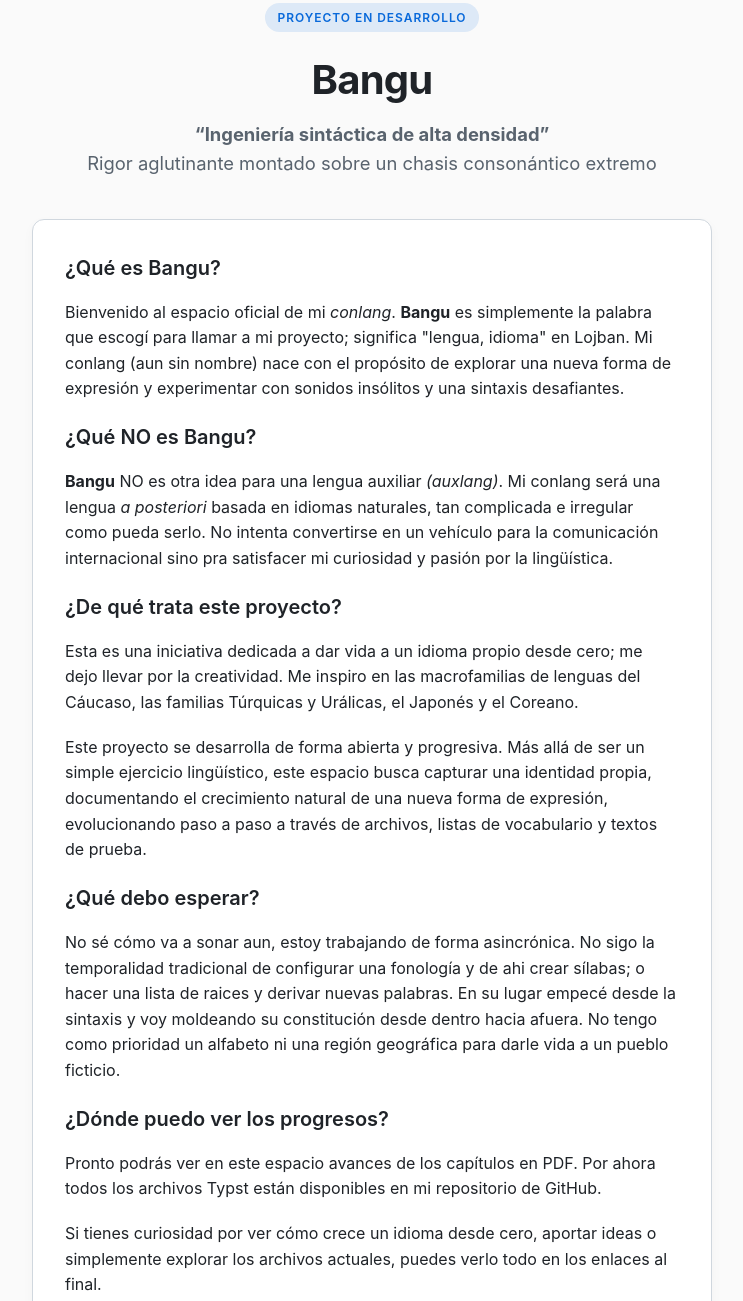
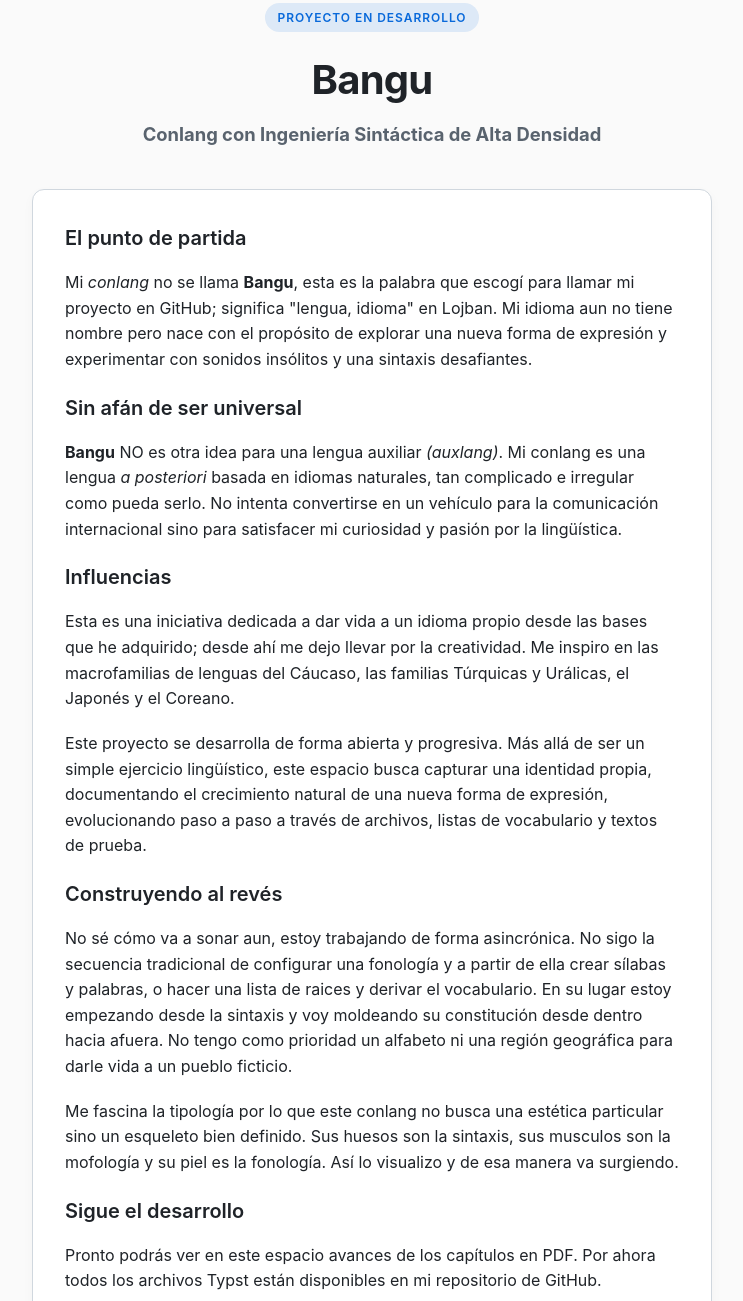
Before and after one commit to ricVento/bangu, a plain HTML site: page index.html in a window 1280 px wide. Shown: the part 29-1330 px from the top of the page, without its empty margins (268-1011 px from the left). Drawn offline with Linux system fonts and the light colour scheme.

Commit message:
chore: edita deploy readme index

```diff
--- a/index.html
+++ b/index.html
@@ -3,7 +3,7 @@
 <head>
     <meta charset="UTF-8">
     <meta name="viewport" content="width=device-width, initial-scale=1.0">
-    <title>Bangu — Proyecto de Lengua Construida</title>
+    <title>Bangu — Proyecto para Conlang</title>
     <style>
         :root {
             --bg-color: #fafafa;
@@ -78,6 +78,7 @@
         .subtitle {
             font-size: 1.15rem;
             color: var(--text-muted);
+			font-weight: 700;
         }
 
         .card {
@@ -167,36 +168,28 @@
         <header>
             <span class="badge">Proyecto en desarrollo</span>
             <h1>Bangu</h1>
-            <p class="subtitle"><strong>“Ingeniería sintáctica de alta densidad”</strong><br>Rigor aglutinante montado sobre un chasis consonántico extremo</p>
+            <p class="subtitle">Conlang con Ingeniería Sintáctica de Alta Densidad</p>
         </header>
 
         <section class="card">
-            <h2>¿Qué es Bangu?</h2>
-            <p>
-                Bienvenido al espacio oficial de mi <em>conlang</em>. <strong>Bangu</strong> es simplemente la palabra que escogí para llamar a mi proyecto; significa "lengua, idioma" en Lojban. Mi conlang (aun sin nombre) nace con el propósito de explorar una nueva forma de expresión y experimentar con sonidos insólitos y una sintaxis desafiantes.
-            </p>
-			<h2>¿Qué NO es Bangu?</h2>
-            <p>
-                <strong>Bangu</strong> NO es otra idea para una lengua auxiliar <em>(auxlang)</em>. Mi conlang será una lengua <em>a posteriori</em> basada en idiomas naturales, tan complicada e irregular como pueda serlo. No intenta convertirse en un vehículo para la comunicación internacional sino pra satisfacer mi curiosidad y pasión por la lingüística.
-            </p>
-            <h2>¿De qué trata este proyecto?</h2>
-            <p>
-                 Esta es una iniciativa dedicada a dar vida a un idioma propio desde cero; me dejo llevar por la creatividad. Me inspiro en las macrofamilias de lenguas del Cáucaso, las familias Túrquicas y Urálicas, el Japonés y el Coreano.
-            </p>
-            <p>
-                Este proyecto se desarrolla de forma abierta y progresiva. Más allá de ser un simple ejercicio lingüístico, este espacio busca capturar una identidad propia, documentando el crecimiento natural de una nueva forma de expresión, evolucionando paso a paso a través de archivos, listas de vocabulario y textos de prueba.
-            </p>
-            <h2>¿Qué debo esperar?</h2>
-            <p>
-                No sé cómo va a sonar aun, estoy trabajando de forma asincrónica. No sigo la temporalidad tradicional de configurar una fonología y de ahi crear sílabas; o hacer una lista de raices y derivar nuevas palabras. En su lugar empecé desde la sintaxis y voy moldeando su constitución desde dentro hacia afuera. No tengo como prioridad un alfabeto ni una región geográfica para darle vida a un pueblo ficticio.
-            </p>
-            <h2>¿Dónde puedo ver los progresos?</h2>
-            <p>
-                 Pronto podrás ver en este espacio avances de los capítulos en PDF. Por ahora todos los archivos Typst están disponibles en mi repositorio de GitHub.
-            </p>
-            <p>
-                Si tienes curiosidad por ver cómo crece un idioma desde cero, aportar ideas o simplemente explorar los archivos actuales, puedes verlo todo en los enlaces al final.
-            </p>
+            <h2>El punto de partida</h2>
+            <p>Mi <em>conlang</em> no se llama <strong>Bangu</strong>, esta es la palabra que escogí para llamar mi proyecto en GitHub; significa "lengua, idioma" en Lojban. Mi idioma aun no tiene nombre pero nace con el propósito de explorar una nueva forma de expresión y experimentar con sonidos insólitos y una sintaxis desafiantes.</p>
+
+			<h2>Sin afán de ser universal</h2>
+            <p><strong>Bangu</strong> NO es otra idea para una lengua auxiliar <em>(auxlang)</em>. Mi conlang es una lengua <em>a posteriori</em> basada en idiomas naturales, tan complicado e irregular como pueda serlo. No intenta convertirse en un vehículo para la comunicación internacional sino para satisfacer mi curiosidad y pasión por la lingüística.</p>
+
+			<h2>Influencias</h2>
+            <p>Esta es una iniciativa dedicada a dar vida a un idioma propio desde las bases que he adquirido; desde ahí me dejo llevar por la creatividad. Me inspiro en las macrofamilias de lenguas del Cáucaso, las familias Túrquicas y Urálicas, el Japonés y el Coreano.</p>
+            <p>Este proyecto se desarrolla de forma abierta y progresiva. Más allá de ser un simple ejercicio lingüístico, este espacio busca capturar una identidad propia, documentando el crecimiento natural de una nueva forma de expresión, evolucionando paso a paso a través de archivos, listas de vocabulario y textos de prueba.</p>
+
+			<h2>Construyendo al revés</h2>
+            <p>No sé cómo va a sonar aun, estoy trabajando de forma asincrónica. No sigo la secuencia tradicional de configurar una fonología y a partir de ella crear sílabas y palabras, o hacer una lista de raices y derivar el vocabulario. En su lugar estoy empezando desde la sintaxis y voy moldeando su constitución desde dentro hacia afuera. No tengo como prioridad un alfabeto ni una región geográfica para darle vida a un pueblo ficticio.</p>
+
+            <p>Me fascina la tipología por lo que este conlang no busca una estética particular sino un esqueleto bien definido. Sus huesos son la sintaxis, sus musculos son la mofología y su piel es la fonología. Así lo visualizo y de esa manera va surgiendo.</p>
+
+			<h2>Sigue el desarrollo</h2>
+			<p>Pronto podrás ver en este espacio avances de los capítulos en PDF. Por ahora todos los archivos Typst están disponibles en mi repositorio de GitHub.</p>
+            <p>Si tienes curiosidad por ver cómo crece un idioma desde cero, aportar ideas o simplemente explorar los archivos actuales, puedes verlo todo en los enlaces al final.</p>
         </section>
 
         <div class="actions">
```
Also changed, not shown: 2 other files.
